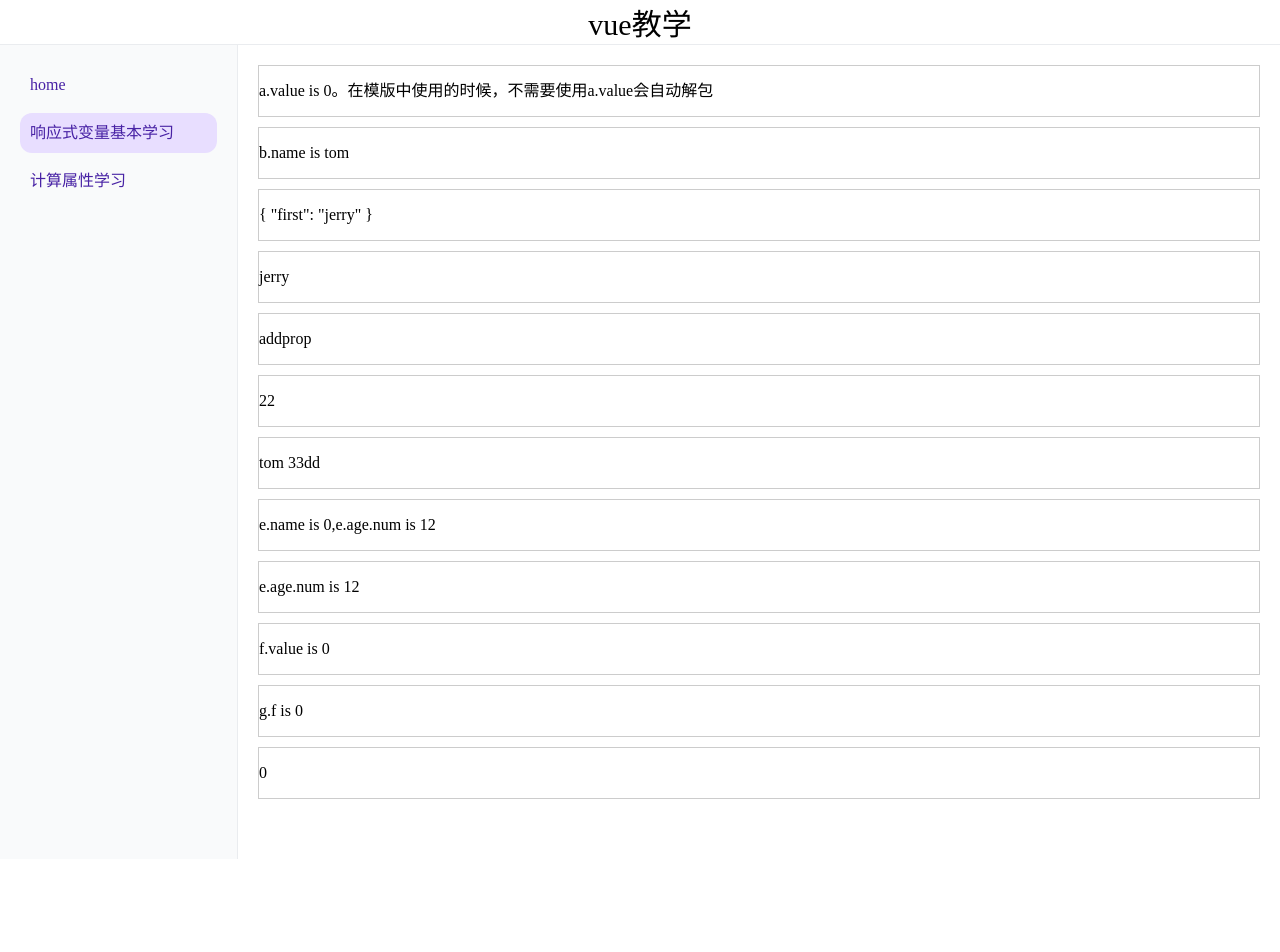
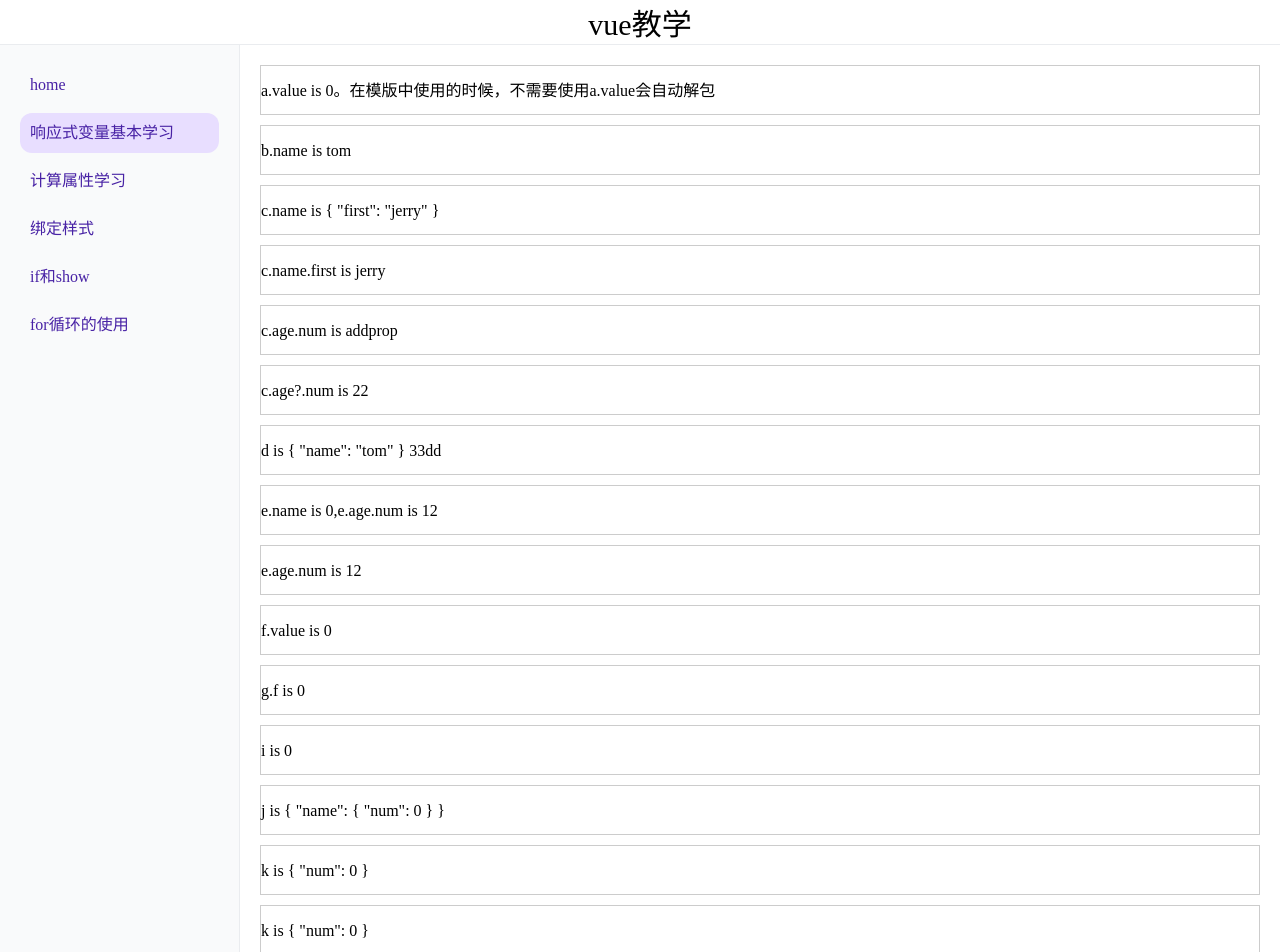
Before and after one commit to myshine63/vue-teach, a Vue app: page /reactive in a window 1280 px wide. Shown: the top 952 px of the page. Before the commit the page ends 859 px from the top, so only its background shows below. Built offline with nearby package versions, Linux system fonts and the light colour scheme.

Commit message:
feat: 添加样式绑定，if和show,v-for

```diff
--- a/src/assets/reset.css
+++ b/src/assets/reset.css
@@ -1,8 +1,3 @@
-html {
-  box-sizing: border-box;
-}
-
-
 html, body, div, span, applet, object, iframe,
 h1, h2, h3, h4, h5, h6, p, blockquote, pre,
 a, abbr, acronym, address, big, cite, code,
@@ -68,3 +63,6 @@
     cursor: pointer;
   }
 }
+div{
+  box-sizing: border-box;
+}
--- a/src/components/RouteList.vue
+++ b/src/components/RouteList.vue
@@ -12,8 +12,20 @@
   },
   {
     path: '/computed',
-    name:'计算属性学习'
-  }
+    name: '计算属性学习',
+  },
+  {
+    path: '/add-style',
+    name: '绑定样式',
+  },
+  {
+    path: '/if-show',
+    name: 'if和show',
+  },
+  {
+    path: '/for',
+    name: 'for循环的使用',
+  },
 ])
 </script>
 
--- /dev/null
+++ b/src/pages/AddStylePage.vue
@@ -0,0 +1,39 @@
+<script setup>
+import { ref } from 'vue'
+
+const hasError = ref(false)
+const bacc = ref('background')
+const change = () => {
+  hasError.value = !hasError.value
+}
+</script>
+
+<template>
+  <div class="container">
+    <div class="text" :class="{ 'has-error': hasError }" @click="change">
+      绑定静态样式和动态样式
+    </div>
+    <div @click="change" :class="['text', hasError ? 'has-error' : bacc]">
+      绑定静态样式和动态样式
+    </div>
+    <div :style="{ backgroundColor: 'green', 'font-size': '16px' }">style样式</div>
+  </div>
+</template>
+
+<style scoped lang="scss">
+.container {
+  // 注意如果交换has-error和text的位置
+  .text {
+    font-size: 16px;
+    color: green;
+  }
+
+  .has-error {
+    color: red;
+  }
+
+  .background {
+    background-color: #d0d0f0;
+  }
+}
+</style>
--- /dev/null
+++ b/src/pages/ForPage.vue
@@ -0,0 +1,39 @@
+<script setup>
+import { computed, reactive } from 'vue'
+
+const data = reactive([
+  {
+    name: 'tom',
+    age: 12,
+  },
+  {
+    name: 'jerry',
+    age: 6,
+  },
+])
+const filterList = computed(() => {
+  data.filter((item) => item.age > 10)
+})
+</script>
+
+<template>
+  <div class="container">
+    <ul>
+      <li>1. v-for可以遍历数组，数字，对象</li>
+      <li>2. 当v-if和v-for同时绑定的时候，v-if优先级更高。并且v-if访问不到v-for中的变量</li>
+      <li>3. 当v-if和v-for同时需要的时候，方法1:使用计算属性，提前进行条件筛选。方法2:使用template进行v-for循环，在内部使用v-if</li>
+      <li>4. template不能绑定key值</li>
+    </ul>
+    <div v-for="item in data" :key="item.name">name is {{ item.name }}, age is {{ item.age }}</div>
+    <div v-for="item in filterList" :key="item.name">
+      name is {{ item.name }}, age is {{ item.age }}
+    </div>
+    <template v-for="item in data">
+      <div v-if="item.age > 10" :key="item.name">
+        name is {{ item.name }}, age is {{ item.age }}
+      </div>
+    </template>
+  </div>
+</template>
+
+<style scoped lang="scss"></style>
--- /dev/null
+++ b/src/pages/IfAndShowPage.vue
@@ -0,0 +1,36 @@
+<script setup>
+import { ref } from 'vue'
+
+const destroy = ref(false)
+const hidden = ref(false)
+</script>
+
+<template>
+  <div class="container">
+    <div>
+      <button @click="destroy = !destroy">destroy</button>
+      <button @click="hidden = !hidden">hidden</button>
+    </div>
+    <ul>
+      <li>1. 如果是绑定在dom上,v-if会销毁dom，v-show只是display切换</li>
+      <li>
+        2. 如果绑定在组建上。v-if只有在为true的时候才会去创建组件实例，渲染dom。并且在切换的时候，
+        会涉及到dom销毁和新增和组件实例的销毁和创建，并且会执行对应的生命周期。开销比较大
+      </li>
+      <li>3. v-show组件会立即创建组件实例</li>
+      <li>
+        4. 综合所述，在频繁切换的时候，使用v-show，反之使用v-if。另外需要执行生命周期，或者重置的时候使用v-if
+      </li>
+    </ul>
+    <div v-if="destroy">v-if会销毁掉dom节点</div>
+    <div v-show="hidden" :style="{display:'flex'}">v-show,只是display切换</div>
+    <template v-if="destroy">
+      <div>多个元素一起切换的时候，可以使用template</div>
+      <div>多个元素一起切换的时候，可以使用template</div>
+    </template>
+  </div>
+</template>
+
+<style scoped lang="scss">
+
+</style>
--- a/src/pages/ReactivePage.vue
+++ b/src/pages/ReactivePage.vue
@@ -60,11 +60,32 @@
 const changeG = () => {
   g.f++
 }
+// i不具备响应式
 const h = ref({ num: 0 })
 const { num: i } = h.value
-console.log(i,111)
+console.log(i, 111)
 const changeH = () => {
   h.value.num++
+}
+
+// 结构赋值的时候
+let j = reactive({ name: { num: 0 } })
+let { name: k } = j
+const changeJ = () => {
+  j.name.num++
+}
+const changeK = () => {
+  k.num++
+}
+let flag = true
+const changeK2 = () => {
+  console.log(flag,111)
+  if (flag) {
+    k = { num: 1111 }
+    flag = false
+  } else {
+    k.num++
+  }
 }
 </script>
 
@@ -72,19 +93,20 @@
   <div class="container">
     <div>a.value is {{ a }}。在模版中使用的时候，不需要使用a.value会自动解包</div>
     <div>b.name is {{ b.name }}</div>
-    <div @click="changeCName">{{ c.name }}</div>
-    <div @click="changeCFirst">{{ c.name.first }}</div>
-    <div @click="addProps">{{ c.age?.num }} addprop</div>
-    <div @click="changeNum">{{ c.age?.num }} 22</div>
-    <div @click="changeD">{{ d.name }} 33dd</div>
+    <div @click="changeCName">c.name is {{ c.name }}</div>
+    <div @click="changeCFirst">c.name.first is {{ c.name.first }}</div>
+    <div @click="addProps">c.age.num is {{ c.age?.num }} addprop</div>
+    <div @click="changeNum">c.age?.num is {{ c.age?.num }} 22</div>
+    <div @click="changeD">d is {{ d }} 33dd</div>
     <div @click="changeEName">e.name is {{ e.name }},e.age.num is {{ e.age.num }}</div>
     <div @click="changeENum">e.age.num is {{ e.age.num }}</div>
     <div @click="changeF">f.value is {{ f }}</div>
     <div @click="changeG">g.f is {{ g.f }}</div>
-    <div @click="changeH">{{i}}</div>
+    <div @click="changeH">i is {{ i }}</div>
+    <div @click="changeJ">j is {{ j }}</div>
+    <div @click="changeK">k is {{ k }}</div>
+    <div @click="changeK2">k is {{ k }}</div>
   </div>
 </template>
 
-<style scoped lang="scss">
-
-</style>
+<style scoped lang="scss"></style>
--- a/src/router/index.js
+++ b/src/router/index.js
@@ -19,6 +19,21 @@
       name: 'computed',
       component: () => import('@/pages/ComputedPage.vue'),
     },
+    {
+      path: '/add-style',
+      name: 'addStyle',
+      component: () => import('@/pages/AddStylePage.vue'),
+    },
+    {
+      path: '/if-show',
+      name: 'ifAndShow',
+      component: () => import('@/pages/IfAndShowPage.vue'),
+    },
+    {
+      path: '/for',
+      name: 'forPage',
+      component: () => import('@/pages/ForPage.vue'),
+    },
   ],
 })
 
```
